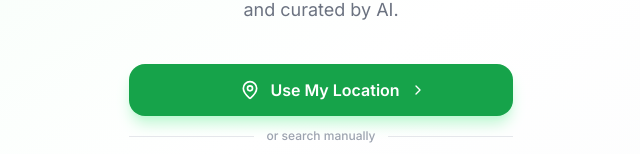
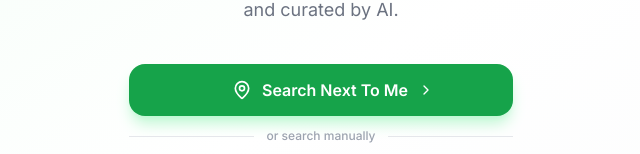
Before and after one commit to fakhrihuseynov/technova, a Next.js app: page / in a window 1280 px wide. Shown: the part 309-463 px from the top of the page, without its empty margins (319-959 px from the left). Built offline with nearby package versions, Linux system fonts and the light colour scheme.

Commit message:
Updating search button name

```diff
--- a/app/page.tsx
+++ b/app/page.tsx
@@ -116,7 +116,7 @@ function LandingPage({
               ) : (
                 <MapPin className="w-5 h-5" />
               )}
-              {detecting ? "Detecting location…" : "Use My Location"}
+              {detecting ? "Detecting location…" : "Search Next To Me"}
               {!detecting && <ChevronRight className="w-4 h-4" />}
             </span>
           </button>
```
